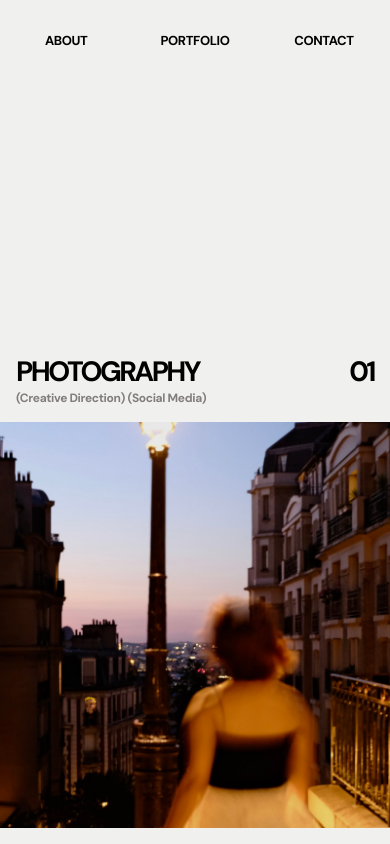
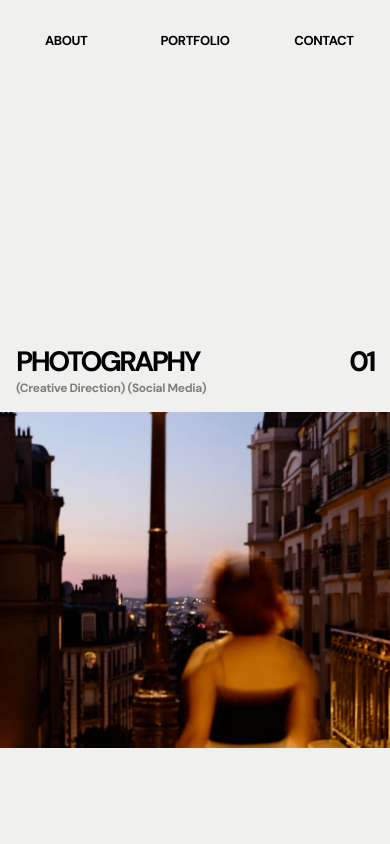
Before and after one commit to 1000cchrissy/Chrissy-Kuang-Portfolio, a plain HTML site: page index.html in a window 390 px wide. Shown: the top 844 px of the page. Drawn offline with Linux system fonts and the light colour scheme.

Commit message:
make the mobile layout picture better

```diff
--- a/style.css
+++ b/style.css
@@ -292,7 +292,7 @@ body.is-arriving .count {
 @media (max-width: 768px) {
   :root {
     --nav-size: 13px;
-    --edge-gap: 16px;
+    --toolbar-gap: 96px;
   }
 
   html {
@@ -322,7 +322,7 @@ body.is-arriving .count {
 
   .mobile-project {
     height: 100vh;
-    height: 100svh;
+    height: 100lvh;
     scroll-snap-align: start;
     scroll-snap-stop: always;
     overflow: hidden;
@@ -402,9 +402,9 @@ body.is-arriving .count {
     display: block;
     flex: none;
     width: 100%;
-    height: calc(50vh - var(--edge-gap));
-    height: calc(50svh - var(--edge-gap));
-    margin-bottom: var(--edge-gap);
+    height: calc(50vh - 86px);
+    height: calc(50lvh - 86px);
+    margin-bottom: var(--toolbar-gap);
     object-fit: cover;
     border-radius: 0;
   }
```
